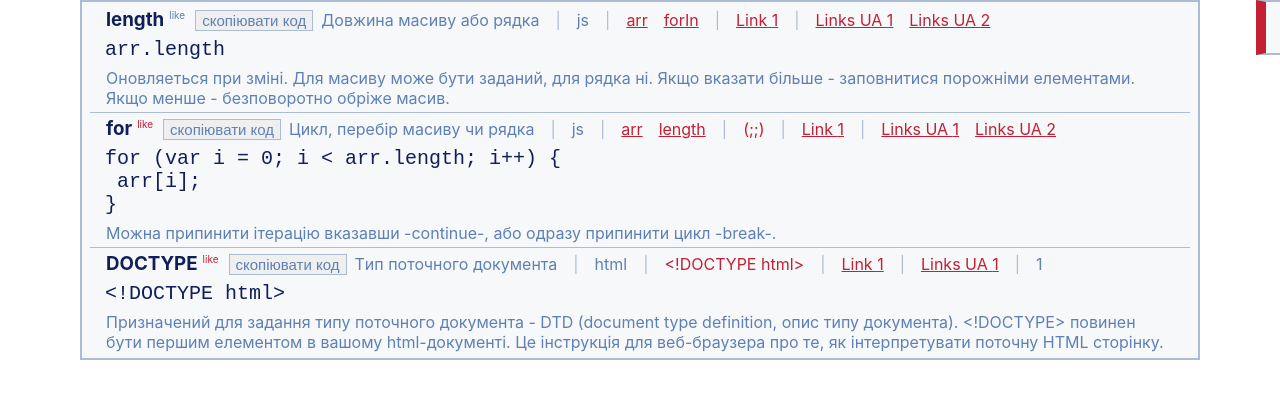
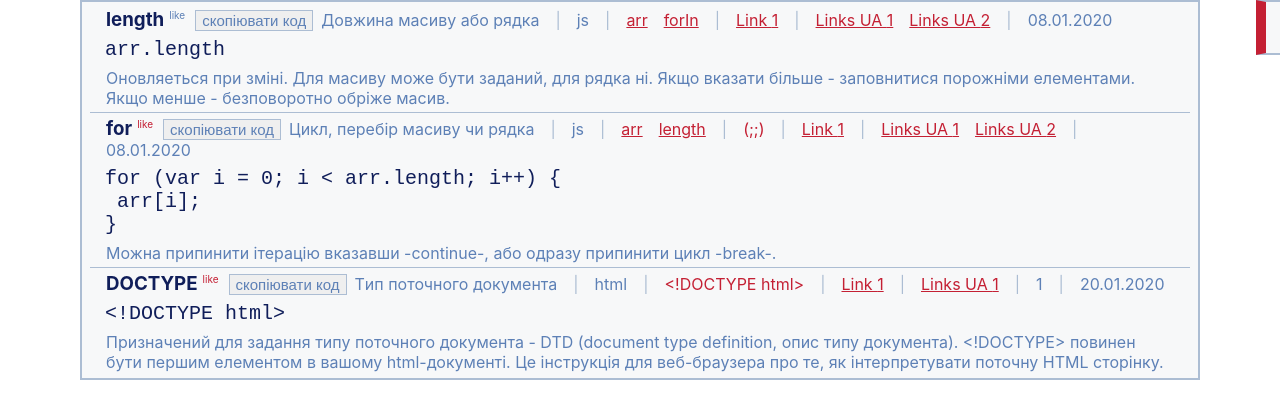
Before and after one commit to AntonKuts/code-encyclopedia, a React (Create React App) app: page / in a window 1280 px wide. Shown: the top 418 px of the page. Built offline with nearby package versions, Linux system fonts and the light colour scheme.

Commit message:
update 2

```diff
--- a/src/Content.js
+++ b/src/Content.js
@@ -23,7 +23,7 @@ const Content = ({language, setTost}) => {
       ],
       author: 'Anton Kuts',
       authorContactLink: 'https://www.linkedin.com/in/anton-kuts/',
-      dateIntroductionOrUpdate: 'https://www.linkedin.com/in/anton-kuts/',
+      dateIntroductionOrUpdate: '08.01.2020',
       code: ['arr.length'],
       display: true,
       mandatoryAttributes: null,
@@ -48,7 +48,7 @@ const Content = ({language, setTost}) => {
       ],
       author: 'Anton Kuts',
       authorContactLink: 'https://www.linkedin.com/in/anton-kuts/',
-      dateIntroductionOrUpdate: 'https://www.linkedin.com/in/anton-kuts/',
+      dateIntroductionOrUpdate: '08.01.2020',
       code:'for (var i = 0; i < arr.length; i++) { \n arr[i];\n}',
       display: true,
       mandatoryAttributes: '(;;)',
@@ -72,7 +72,7 @@ const Content = ({language, setTost}) => {
       ],
       author: 'Anton Kuts',
       authorContactLink: 'https://www.linkedin.com/in/anton-kuts/',
-      dateIntroductionOrUpdate: 'https://www.linkedin.com/in/anton-kuts/',
+      dateIntroductionOrUpdate: '20.01.2020',
       code:'<!DOCTYPE html>',
       display: true,
       mandatoryAttributes: '<!DOCTYPE html>',
@@ -114,7 +114,7 @@ const Content = ({language, setTost}) => {
             <p>{language === 'ua' ? item.introUa : item.intro}</p>
             <span className="sep">|</span>
             <div className="tooltip">
-              <span className="tooltip-text">category</span>
+              <span className="tooltip-text">Category</span>
               <p>{item.category}</p>
             </div>
             {item.similarTopics.length > 0
@@ -174,6 +174,11 @@ const Content = ({language, setTost}) => {
               </>
               : null
             }
+            <span className="sep">|</span>
+            <div className="tooltip">
+              <span className="tooltip-text">Date</span>
+              <p>{item.dateIntroductionOrUpdate || ''}</p>
+            </div>
           </div>
           <pre className="code-box" onClick={()=> updateClipboard(item.title, item.code)}>
             {item.code}
```
